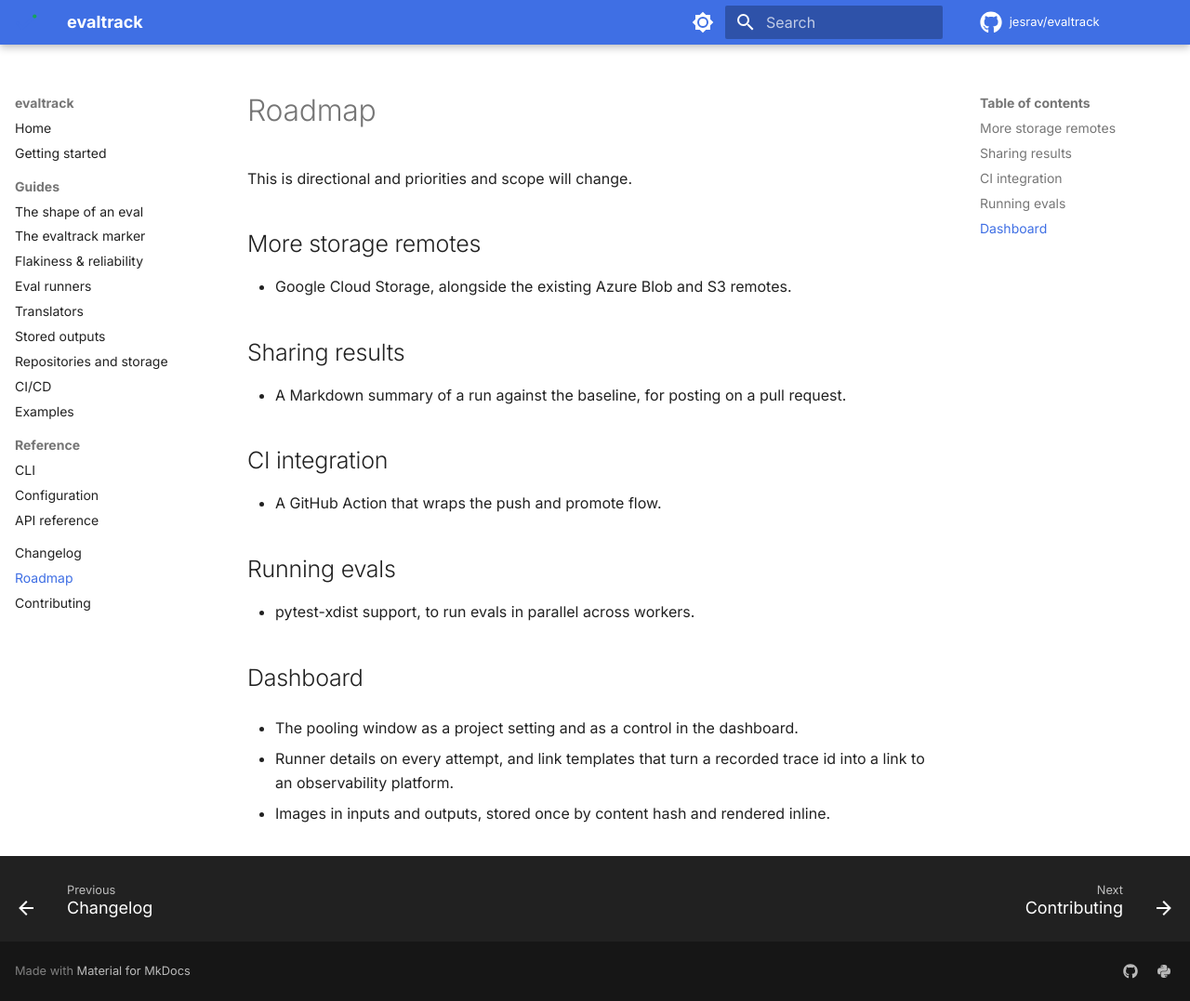
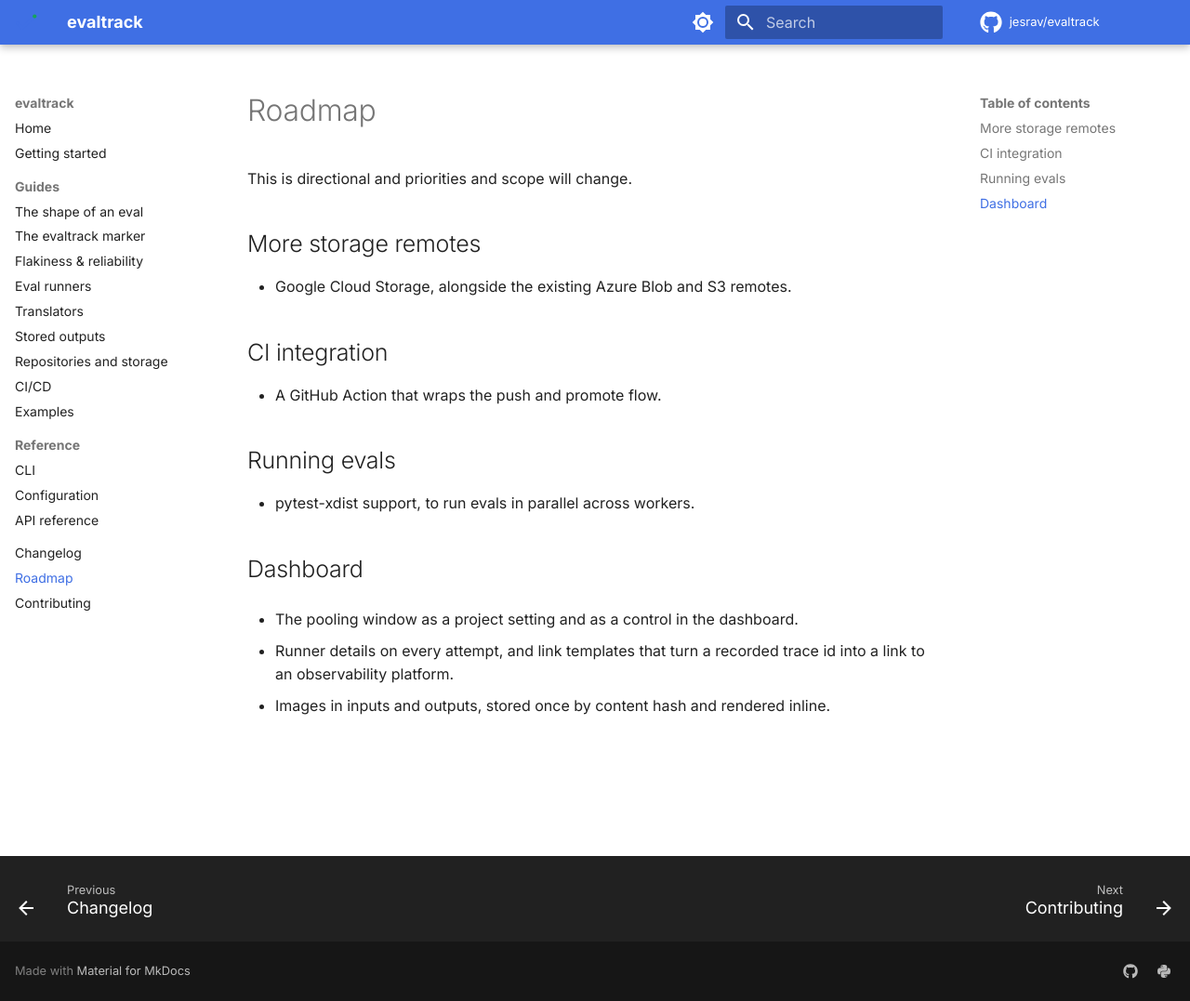
Before and after one commit to jesrav/evaltrack, an MkDocs documentation site: the page built from docs/roadmap.md, in a window 1280 px wide and 1077 px high. Shown: the whole window at 93% size. Built offline with MkDocs 1.6.1 and Material for MkDocs 9.7.7, drawn with Linux system fonts in a browser that asks for light colours; comment, search, counter and statistics services are not loaded; the version menu is left out.

Commit message:
Update roadmap.md

```diff
--- a/docs/roadmap.md
+++ b/docs/roadmap.md
@@ -5,10 +5,6 @@ This is directional and priorities and scope will change.
 ## More storage remotes
 
 - Google Cloud Storage, alongside the existing Azure Blob and S3 remotes.
-
-## Sharing results
-
-- A Markdown summary of a run against the baseline, for posting on a pull request.
 
 ## CI integration
 
```
